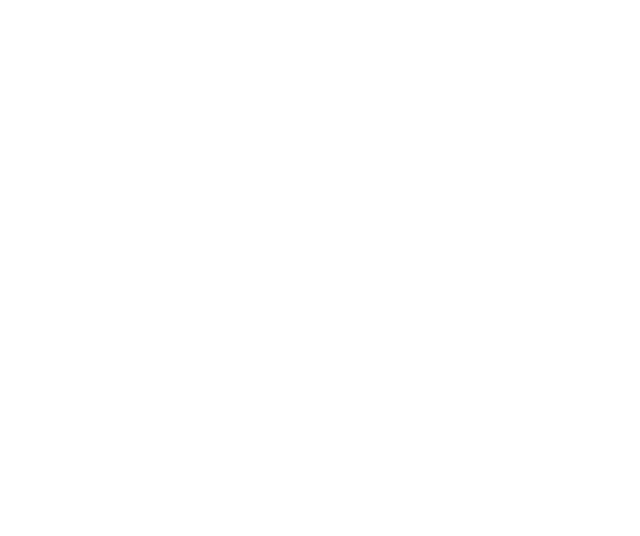
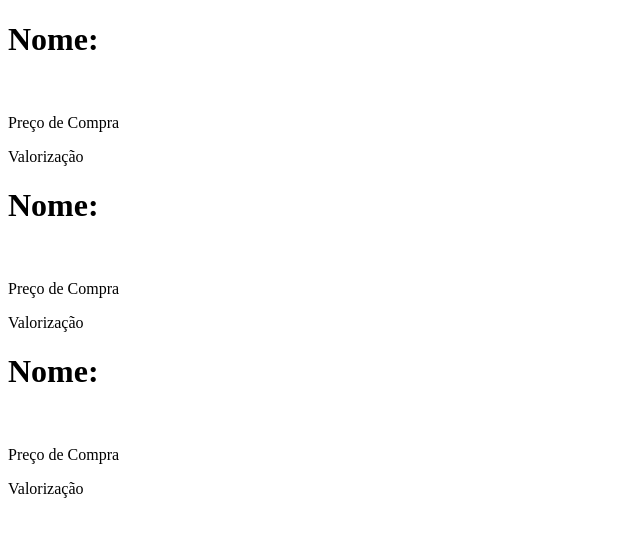
Before and after one commit to jeallyson/API, a plain HTML site: page index.html in a window 1280 px wide. Shown: the whole page, without its empty margins (0-640 px from the left). Drawn offline with Linux system fonts and the light colour scheme.

Commit message:
criação de 4 cards

```diff
--- a/index.html
+++ b/index.html
@@ -1,5 +1,5 @@
 <!DOCTYPE html>
-<html lang="en">
+<html lang="pt-BR">
     <head>
         <meta charset="UTF-8">
         <meta http-equiv="X-UA-Compatible" content="IE=edge">
@@ -11,9 +11,35 @@
 
         </header>
         <main>
+            <div class = "cards">
+                <div class = "card1">
 
+                </div>
+
+                <div class = "card2">
+                    <h1>Nome: </h1>
+                    <img src="" alt="">
+                    <p>Preço de Compra</p>
+                    <p>Valorização</p>
+                </div>
+
+                <div class = "card3">
+                    <h1>Nome: </h1>
+                    <img src="" alt="">
+                    <p>Preço de Compra</p>
+                    <p>Valorização</p>
+                </div>
+
+                <div class = "card4">
+                    <h1>Nome: </h1>
+                    <img src="" alt="">
+                    <p>Preço de Compra</p>
+                    <p>Valorização</p>
+                </div>
+            </div>
         </main>
         <footer>
+
 
         </footer>
     </body>
```
Also changed, not shown: classes/moedas.js (added), style.css (added). Lines whose indentation alone changed are shown as unchanged.
